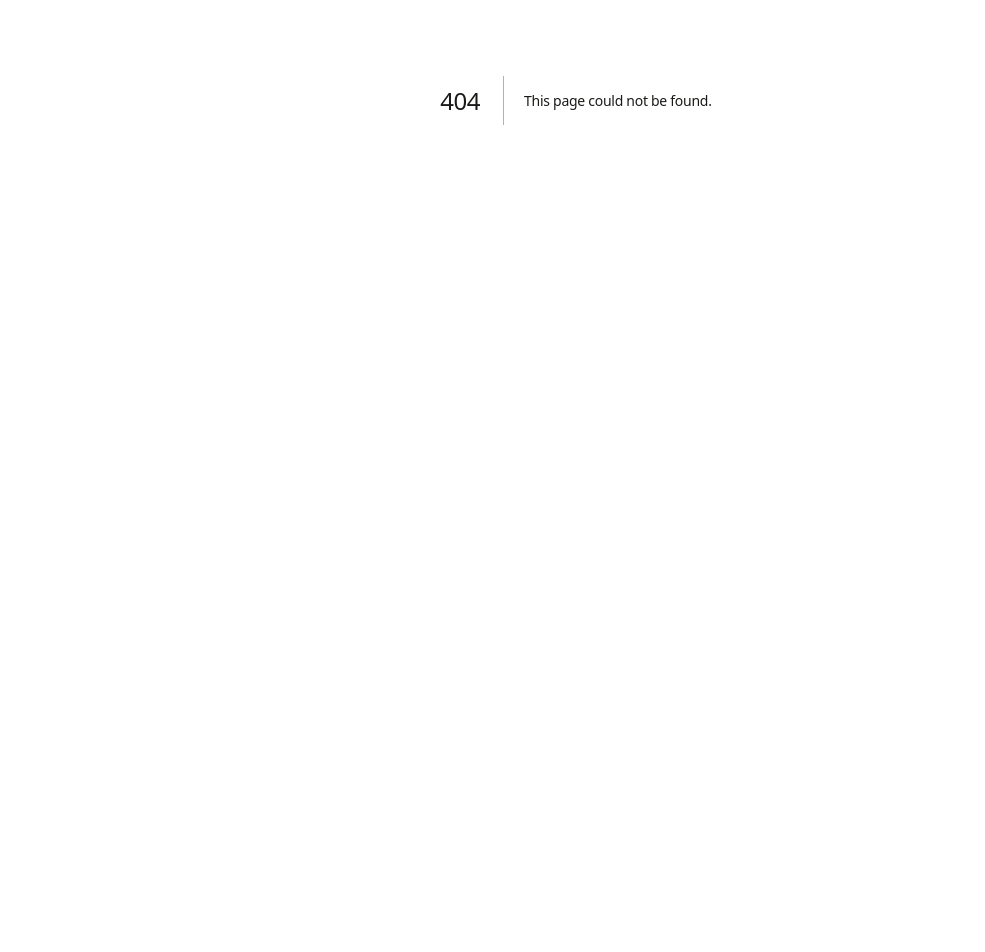
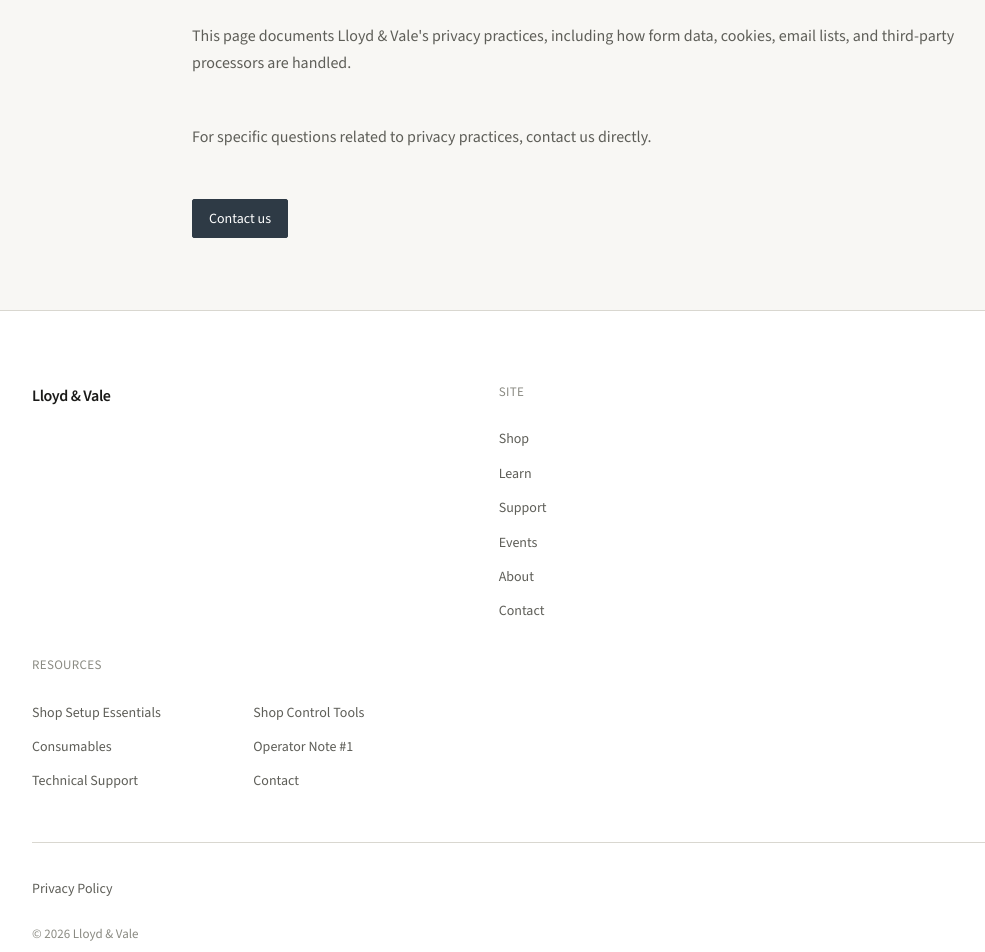
Before and after one commit to michaeldewong/lloyd-and-vale, a Next.js app: page /privacy-policy in a window 1280 px wide. Before the commit this address had no page. Shown: the part 300-1252 px from the top of the page, without its empty margins (64-1049 px from the left). Before the commit the page ends 800 px from the top, so only its background shows below. Built offline with nearby package versions, Linux system fonts and the light colour scheme.

Commit message:
Implement Lloyd & Vale privacy policy placeholder

```diff
--- /dev/null
+++ b/src/app/(site)/privacy-policy/page.tsx
@@ -0,0 +1,26 @@
+import { PageHero } from "@/components/layout/PageHero";
+import { Section } from "@/components/layout/Section";
+import { ButtonLink } from "@/components/ui/Button";
+import { privacyPolicyPage } from "@/content/privacyPolicy";
+
+export default function PrivacyPolicyPage() {
+  const page = privacyPolicyPage;
+
+  return (
+    <div className="w-full">
+      <PageHero title={page.title} />
+
+      <Section spacing="default">
+        <div className="mx-auto max-w-3xl space-y-(--spacing-stack-xl)">
+          <p className="text-body text-muted">{page.description}</p>
+          <p className="text-body text-muted">{page.contactSentence}</p>
+          <div>
+            <ButtonLink href={page.contactCta.href} variant="primary" size="md">
+              {page.contactCta.label}
+            </ButtonLink>
+          </div>
+        </div>
+      </Section>
+    </div>
+  );
+}
--- a/src/components/layout/SiteFooter.tsx
+++ b/src/components/layout/SiteFooter.tsx
@@ -1,5 +1,5 @@
 import Link from "next/link";
-import { footerNavigation, siteName } from "@/content/navigation";
+import { footerNavigation, legalFooterLinks, siteName } from "@/content/navigation";
 import { Container } from "@/components/layout/Container";
 import { cn } from "@/lib/cn";
 
@@ -68,7 +68,18 @@ export function SiteFooter() {
           </nav>
         </div>
 
-        <div className="mt-(--spacing-section-sm) border-t border-border pt-(--spacing-content-lg)">
+        <div className="mt-(--spacing-section-sm) space-y-(--spacing-stack-md) border-t border-border pt-(--spacing-content-lg)">
+          <nav aria-label="Legal">
+            <ul className="flex flex-wrap gap-x-6 gap-y-2">
+              {legalFooterLinks.map((item) => (
+                <li key={item.href}>
+                  <Link href={item.href} className={linkClassName}>
+                    {item.label}
+                  </Link>
+                </li>
+              ))}
+            </ul>
+          </nav>
           <p className="text-caption text-muted-subtle">
             &copy; {new Date().getFullYear()} {siteName}
           </p>
--- a/src/content/navigation.ts
+++ b/src/content/navigation.ts
@@ -56,6 +56,11 @@ export const footerNavigation = {
   ],
 } as const;
 
+/** Secondary legal links beneath the main footer columns. */
+export const legalFooterLinks = [
+  { label: "Privacy Policy", href: "/privacy-policy" },
+] as const;
+
 /** Page titles for layout shells — labels only, no marketing copy. */
 export const pageTitles = {
   home: "Home",
--- /dev/null
+++ b/src/content/privacyPolicy.ts
@@ -0,0 +1,16 @@
+/**
+ * Privacy Policy — Gate 1 placeholder only.
+ * No legal copy. Pending legal-reviewed final content.
+ */
+
+export const privacyPolicyPage = {
+  title: "Privacy Policy",
+  description:
+    "This page documents Lloyd & Vale's privacy practices, including how form data, cookies, email lists, and third-party processors are handled.",
+  contactSentence:
+    "For specific questions related to privacy practices, contact us directly.",
+  contactCta: {
+    label: "Contact us",
+    href: "/contact",
+  },
+} as const;
```
